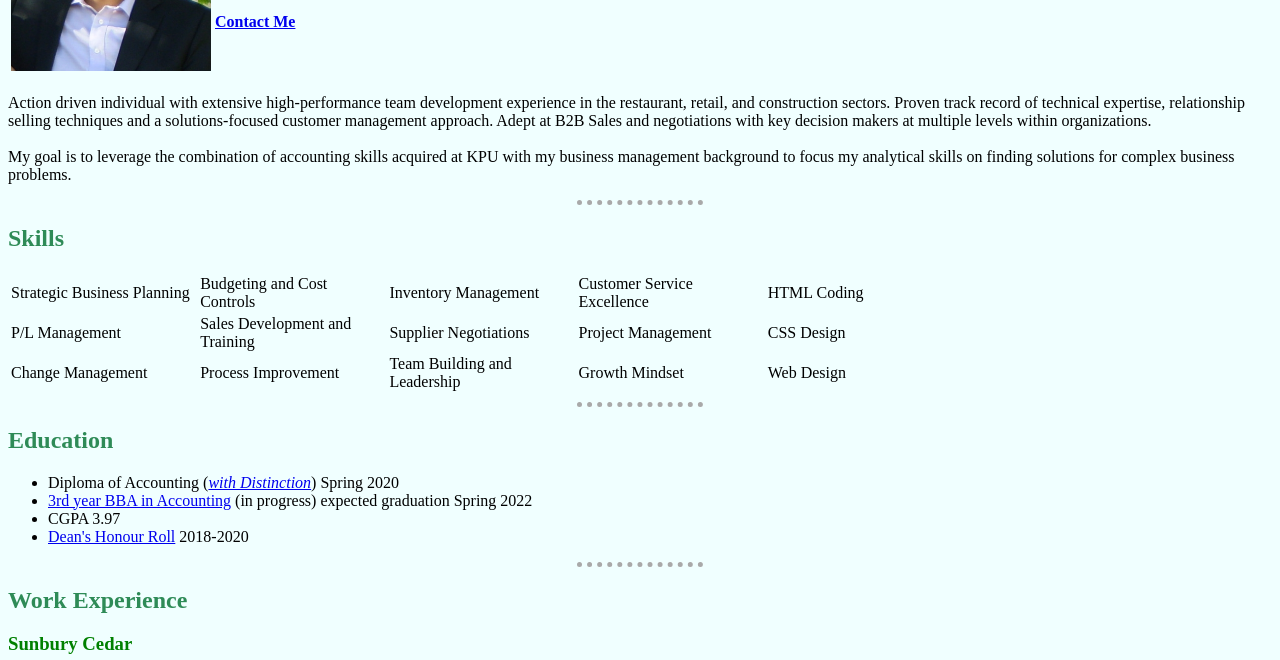
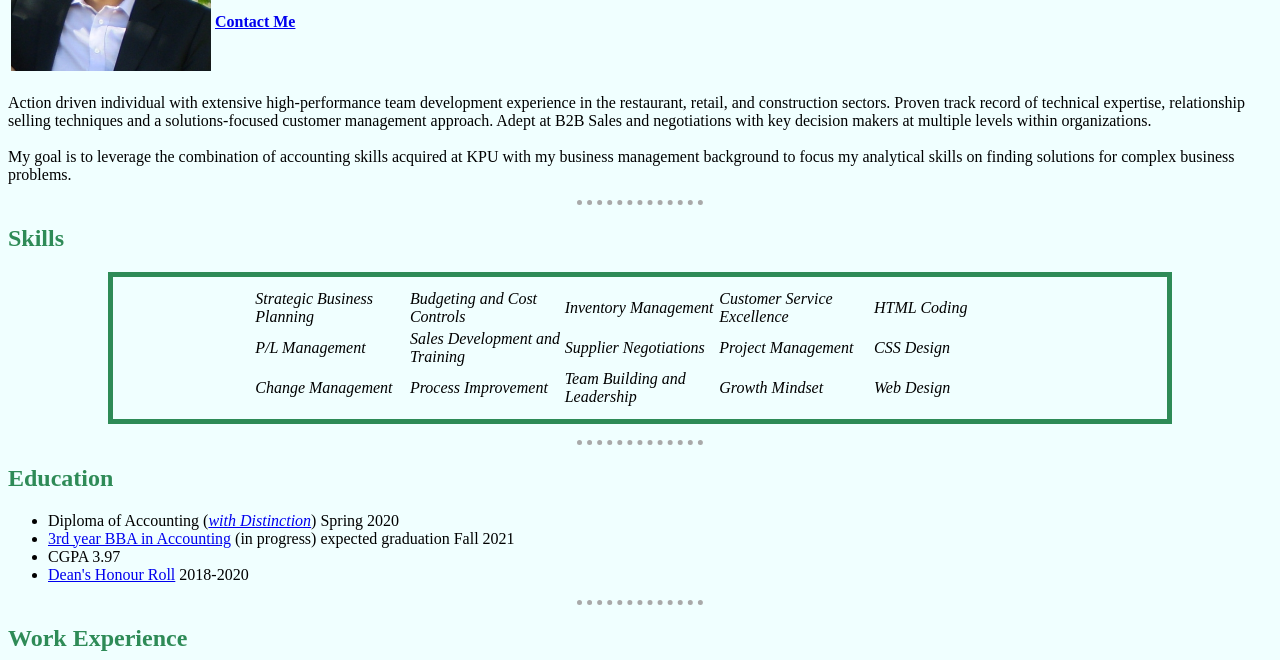
Before and after one commit to 100396701/info1213a1-1, a plain HTML site: page index.html in a window 1280 px wide. Shown: the part 140-800 px from the top of the page. Drawn offline with Linux system fonts and the light colour scheme.

Commit message:
css id/selectors

```diff
--- a/css/styles.css
+++ b/css/styles.css
@@ -1,6 +1,5 @@
 body {
-  background-color:azure;
-
+  background-color: azure;
 }
 
 hr {
@@ -10,28 +9,44 @@ hr {
   border-width: 5px;
   width: 10%;
 }
+
 .table1 {
   width: 75%;
   align-items: center;
   table-layout: fixed;
+  font-family: serif;
+  font-style: oblique;
+  margin-left: auto;
+  margin-right: auto;
 }
+
 .table2 {
   width: 25%;
   align-items: center;
   table-layout: fixed;
 }
+
 .table3 {
   width: 30%;
   align-items: center;
   table-layout: auto;
 }
 
+#div1 {
+  border: 5px solid seagreen;
+  padding: 10px;
+  margin-left: 100px;
+  margin-right: 100px;
+}
+
 h1 {
-  color: darkgreen ;
+  color: darkgreen;
 }
+
 h2 {
-  color: seagreen ;
+  color: seagreen;
 }
+
 h3 {
-  color: green ;
+  color: green;
 }
--- a/index.html
+++ b/index.html
@@ -12,7 +12,7 @@
     <tr>
       <td><img src="Tony_Pic.png" alt="Tony's Profile Pic" width="200" height="200"></td>
       <td>
-        <h1><b>Tony Goodale</b></h1>
+        <h1><strong>Tony Goodale</strong></h1>
         <p><em>KPU Accounting Student</em></p>
         <p><strong><a href="contact_info.html">Contact Me</a></strong></p>
         <p>
@@ -28,7 +28,9 @@
     My goal is to leverage the combination of accounting skills acquired at KPU with my business management background to focus my analytical skills on finding solutions for complex business problems.
   </p>
   <hr>
+  <p>
   <h2>Skills</h2>
+  <div id="div1">
     <table class="table1">
       <tr>
         <td>Strategic Business Planning</td>
@@ -52,11 +54,13 @@
         <td>Web Design</td>
       </tr>
     </table>
+    </div>
+    </p>
     <hr>
     <h2>Education</h2>
     <ul>
       <li>Diploma of Accounting (<a href="https://www.kpu.ca/sites/default/files/Policies/AR7%20Graduation%20With%20Distinction%20Policy.pdf" target="_blank"><em>with Distinction</em></a>) Spring 2020 </li>
-    <li><a href="https://kpu.ca/calendar/2018-19/business/accounting/accounting-bba.html" target="_blank">3rd year BBA in Accounting</a> (in progress) expected graduation Spring 2022</li>
+      <li><a href="https://kpu.ca/calendar/2018-19/business/accounting/accounting-bba.html" target="_blank">3rd year BBA in Accounting</a> (in progress) expected graduation Fall 2021</li>
       <li>CGPA 3.97</li>
       <li><a href="https://www.kpu.ca/sites/default/files/Policies/AR5%20Dean%27s%20Honour%20Roll%20Policy.pdf" target="_blank">Dean's Honour Roll</a> 2018-2020</li>
     </ul>
@@ -154,15 +158,17 @@
       <li>Developed core competencies and a knowledge base to pursue a successful career in a Management position</li>
     </ul>
     <hr>
+    <!--Add additional job history?-->
     <p>
     <h3>Accomplishments</h3>
     <ol>
-    <li>Dean’s Honour Roll</li>
+      <li>Diploma of Accounting with Distinction</li>
       <li>Trail Master (Sales achievement)</li>
       <li>Spectra Group Developer Program</li>
       <li>Keg Restaurants Phase 1 & 2 Human Resources Program</li>
       <li>Member of the Bread Garden World Class Recruiting Team and Culinary Council</li>
     </ol>
+    <!-- change this back to regular list after semester-->
     <br>
 </body>
 
```
Lines whose indentation alone changed are shown as unchanged.
